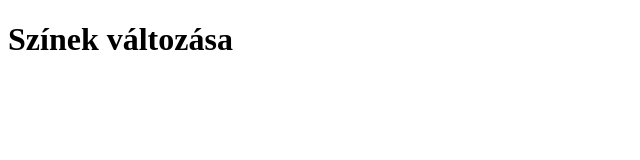
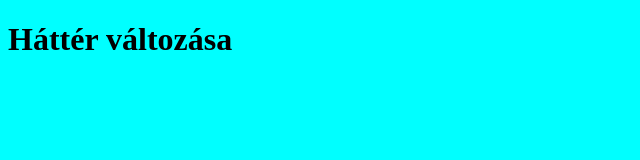
Before and after one commit to kristofhorvathy/szinek, a plain HTML site: page reszponsziv/index.html in a window 1280 px wide. Shown: the whole page, without its empty margins (0-640 px from the left). Drawn offline with Linux system fonts and the light colour scheme.

Commit message:
háttérszín beállítása

```diff
--- a/reszponsziv/css/style.css
+++ b/reszponsziv/css/style.css
@@ -0,0 +1,3 @@
+body{
+    background-color: aqua;
+}
--- a/reszponsziv/index.html
+++ b/reszponsziv/index.html
@@ -5,8 +5,9 @@
     <meta http-equiv="X-UA-Compatible" content="IE=edge">
     <meta name="viewport" content="width=device-width, initial-scale=1.0">
     <title>Reszponzív</title>
+    <link rel="stylesheet" href="/css/style.css">
 </head>
 <body>
-    <h1>Színek változása</h1>
+    <h1>Háttér változása</h1>
 </body>
 </html>
```
